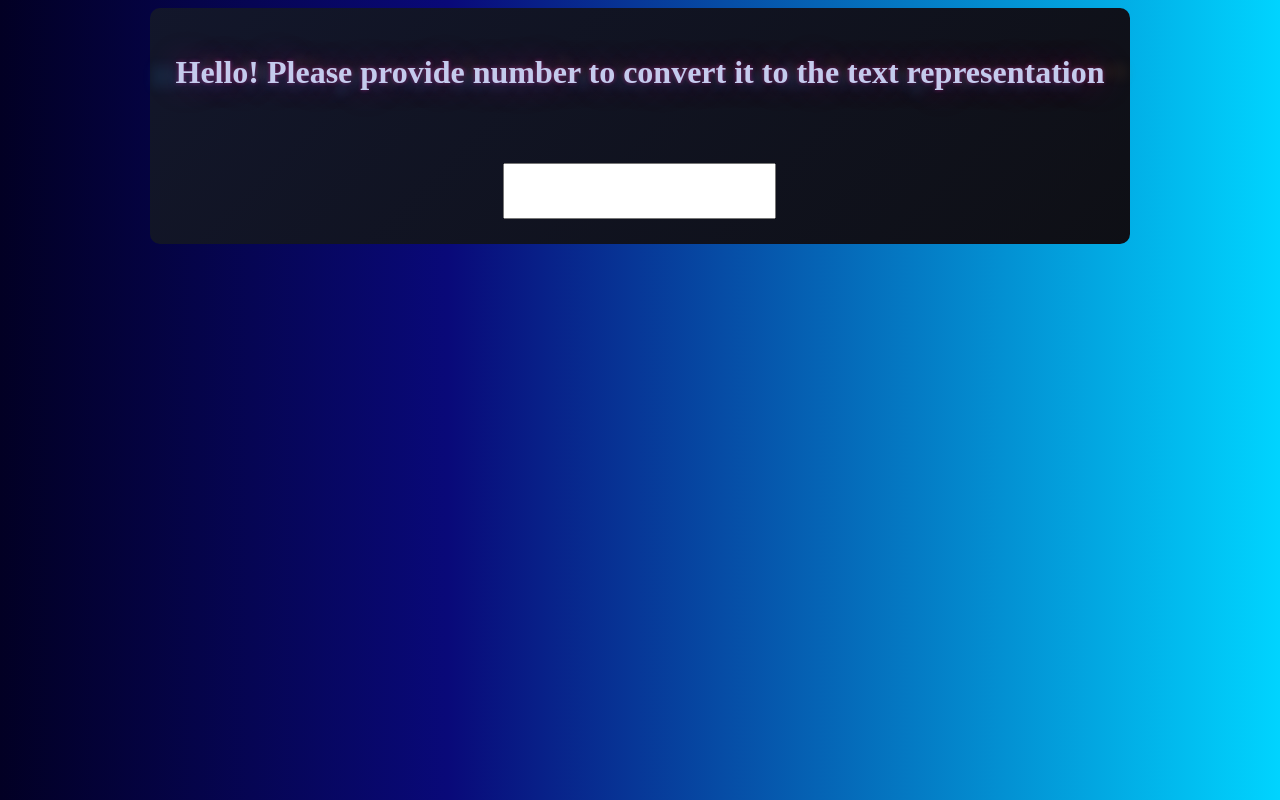
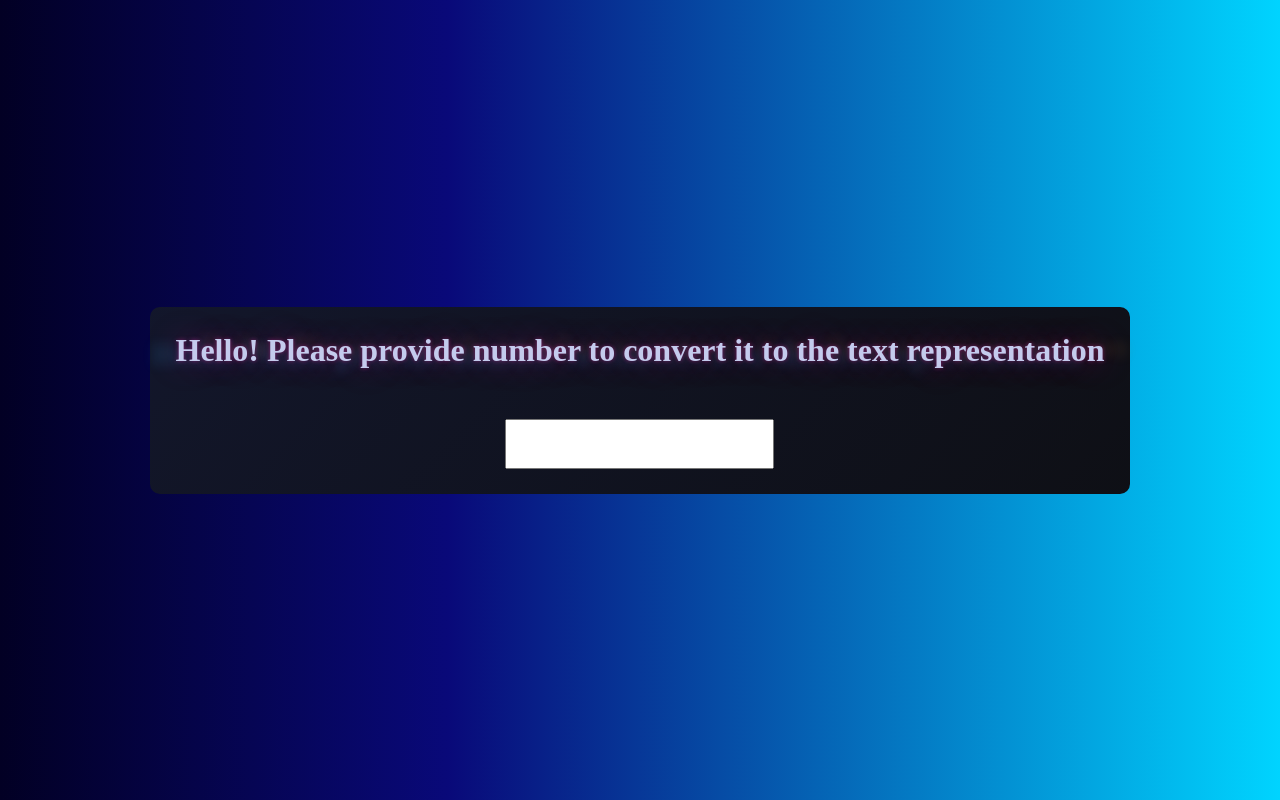
Before and after one commit to sinet77/Arabic-number-conversion-tool, a plain HTML site: page index.html in a window 1280 px wide. Drawn offline with Linux system fonts and the light colour scheme.

Commit message:
styling finished

```diff
--- a/style.css
+++ b/style.css
@@ -1,9 +1,16 @@
+* {
+    margin: 0;
+    padding: 0;
+    box-sizing: border-box;
+
+}
 body{
     background: rgb(2,0,36);
   background: linear-gradient(90deg, rgba(2,0,36,1) 0%, rgba(9,9,121,1) 35%, rgba(0,212,255,1) 100%);
     display: flex;
     justify-content: center;
     align-items: center;
+    min-height: 100vh;
   }
   @keyframes lights {
     0% {
```
